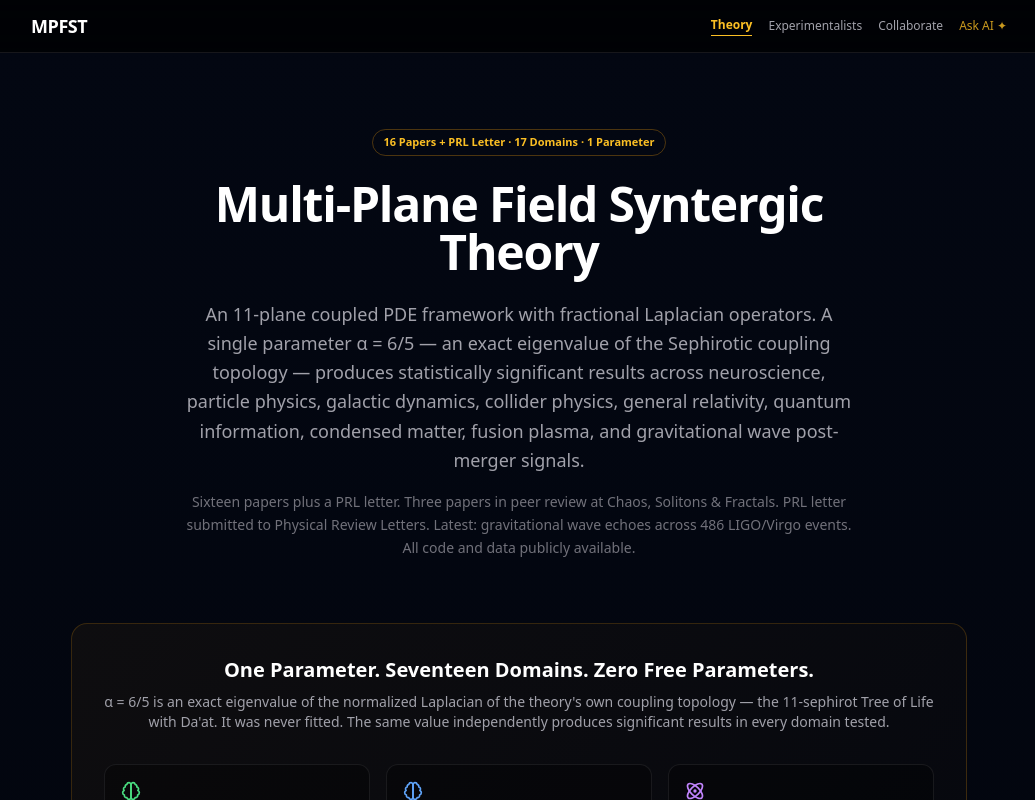
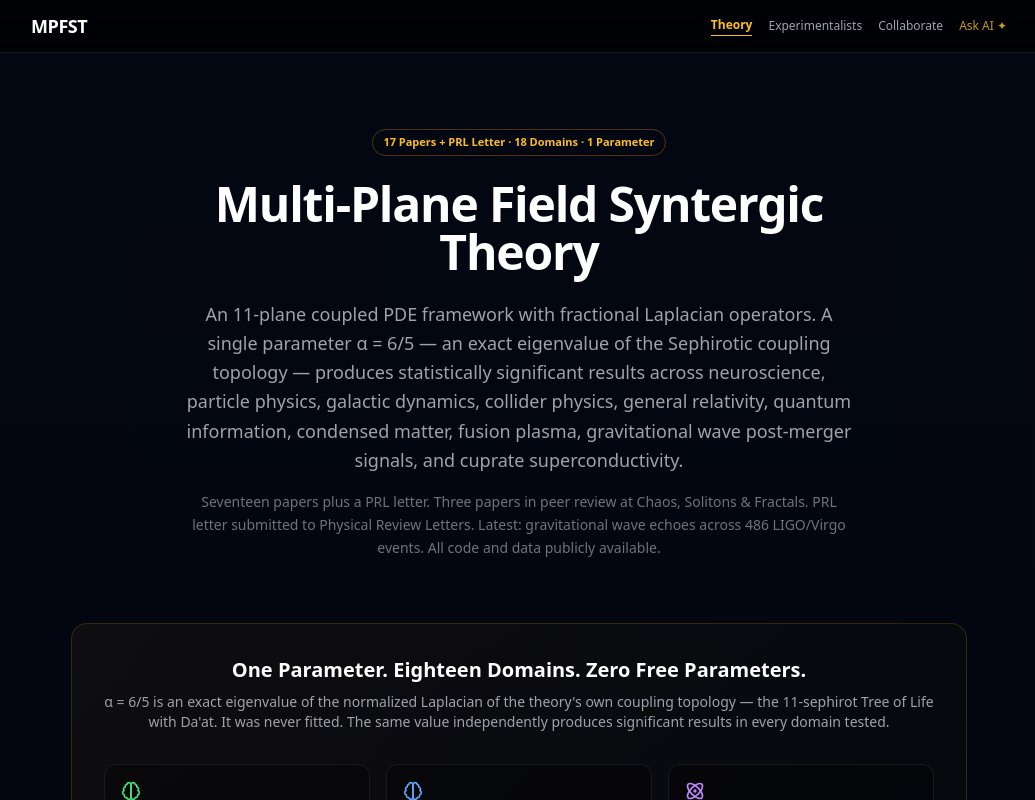
Before and after one commit to carli0128/mpfst.com, a Next.js app: page / in a window 1280 px wide. Shown: the top 800 px of the page, without its empty margins (121-1156 px from the left). Built offline with nearby package versions, Linux system fonts and the light colour scheme.

Commit message:
Add Paper 17: Cuprate Superconductivity, 17 Papers + 18 Domains

```diff
--- a/components/MPFSTWebsite.tsx
+++ b/components/MPFSTWebsite.tsx
@@ -150,7 +150,7 @@ export default function MPFSTWebsite() {
         >
           <div className="max-w-3xl mx-auto text-center">
             <motion.div variants={fadeUp} className="mb-6">
-              <Badge color="border-amber-500/30 text-amber-400">16 Papers + PRL Letter · 17 Domains · 1 Parameter</Badge>
+              <Badge color="border-amber-500/30 text-amber-400">17 Papers + PRL Letter · 18 Domains · 1 Parameter</Badge>
             </motion.div>
             <motion.h1 variants={fadeUp} className="text-4xl sm:text-5xl font-bold text-white tracking-tight leading-tight mb-6">
               Multi-Plane Field Syntergic Theory
@@ -158,10 +158,10 @@ export default function MPFSTWebsite() {
             <motion.p variants={fadeUp} className="text-lg text-zinc-400 leading-relaxed max-w-2xl mx-auto mb-4">
               An 11-plane coupled PDE framework with fractional Laplacian operators. A single parameter
               &alpha; = 6/5 — an exact eigenvalue of the Sephirotic coupling topology — produces statistically significant results
-              across neuroscience, particle physics, galactic dynamics, collider physics, general relativity, quantum information, condensed matter, fusion plasma, and gravitational wave post-merger signals.
+              across neuroscience, particle physics, galactic dynamics, collider physics, general relativity, quantum information, condensed matter, fusion plasma, gravitational wave post-merger signals, and cuprate superconductivity.
             </motion.p>
             <motion.p variants={fadeUp} className="text-sm text-zinc-500 leading-relaxed max-w-2xl mx-auto">
-              Sixteen papers plus a PRL letter. Three papers in peer review at Chaos, Solitons &amp; Fractals.
+              Seventeen papers plus a PRL letter. Three papers in peer review at Chaos, Solitons &amp; Fractals.
               PRL letter submitted to Physical Review Letters. Latest: gravitational wave echoes across 486 LIGO/Virgo events. All code and data publicly available.
             </motion.p>
           </div>
@@ -172,7 +172,7 @@ export default function MPFSTWebsite() {
           <div className="max-w-4xl mx-auto">
             <div className="bg-gradient-to-br from-amber-500/5 to-transparent border border-amber-500/20 rounded-2xl p-8">
               <div className="text-center mb-8">
-                <h2 className="text-xl font-bold text-white mb-2">One Parameter. Seventeen Domains. Zero Free Parameters.</h2>
+                <h2 className="text-xl font-bold text-white mb-2">One Parameter. Eighteen Domains. Zero Free Parameters.</h2>
                 <p className="text-sm text-zinc-400">
                   &alpha; = 6/5 is an exact eigenvalue of the normalized Laplacian of the theory&apos;s own coupling topology — the 11-sephirot Tree of Life with Da&apos;at.
                   It was never fitted. The same value independently produces significant results in every domain tested.
@@ -196,6 +196,7 @@ export default function MPFSTWebsite() {
                   { icon: <Atom className="w-5 h-5" />, domain: "Dimensional Reduction", result: "11 → 2 modes, zero parameters", detail: "Spectral gap Δλ=0.328 yields gravity (Mode 0) + gauge field (Mode 1) from topology alone", color: "text-sky-400" },
                   { icon: <Shield className="w-5 h-5" />, domain: "Stochastic Robustness", result: "σ_c = 0.55, Kramers R² = 0.997", detail: "Noise-driven phase transitions, stochastic resonance, zero free parameters", color: "text-teal-400" },
                   { icon: <Globe2 className="w-5 h-5" />, domain: "Dark Energy / Cosmology", result: "w = −11/15, Δχ² = 0.32 vs ΛCDM", detail: "1,590 Pantheon+ supernovae, DES Y5 measures w=−0.70±0.09 — MPFST predicts −0.733", color: "text-orange-400" },
+                  { icon: <FlaskConical className="w-5 h-5" />, domain: "Cuprate Superconductivity", result: "β = 4/5, χ² 4.8× better than MFL", detail: "Optical self-energy of 16 cuprate measurements across 6 studies — MPFST β=0.800 vs observed 0.765±0.024", color: "text-rose-400" },
                 ].map((item, i) => (
                   <div key={i} className="bg-black/30 border border-zinc-800/60 rounded-xl p-4">
                     <div className={`${item.color} mb-2`}>{item.icon}</div>
@@ -614,6 +615,16 @@ export default function MPFSTWebsite() {
                 ]}
               />
 
+              <PaperCard
+                badge="Preprint"
+                badgeColor="border-blue-500/30 text-blue-400"
+                title="Paper 17: Anomalous Self-Energy Scaling in Cuprate Superconductors from Fractional Dynamics"
+                description="The fractional memory function M(ω) ~ ω^(2−α) = ω^(4/5) predicts optical self-energy exponent β = 0.800 for cuprate high-Tc superconductors. Tested against 16 published measurements across 6 independent studies (BSCCO, YBCO, Tl-2201, Hg-1201, LSCO): MPFST χ² = 5.6 vs Marginal Fermi Liquid χ² = 51.0 — MPFST is 4.8× better. Weighted mean observed β = 0.765 ± 0.024. The 30-year anomalous mid-infrared power law is a direct consequence of fractional transport. Same α = 6/5. Zero free parameters. Domain #18."
+                links={[
+                  { label: "Zenodo Preprint", url: "https://doi.org/10.5281/zenodo.18930654" },
+                ]}
+              />
+
               {/* PRL Letter */}
               <PaperCard
                 badge="Submitted"
```
